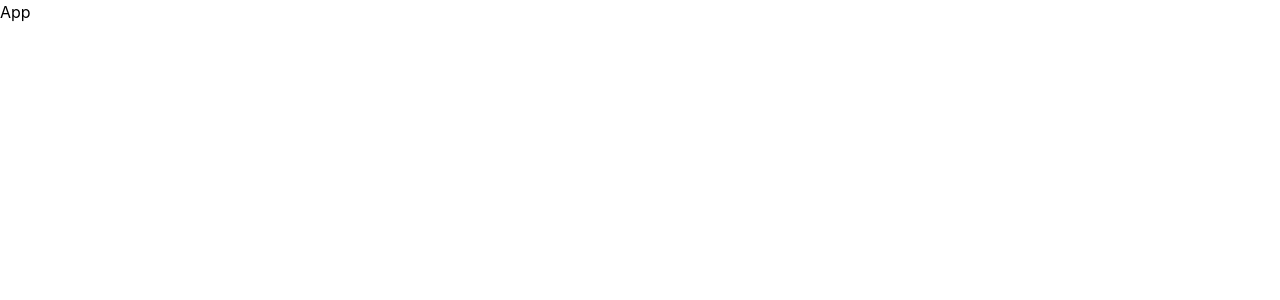
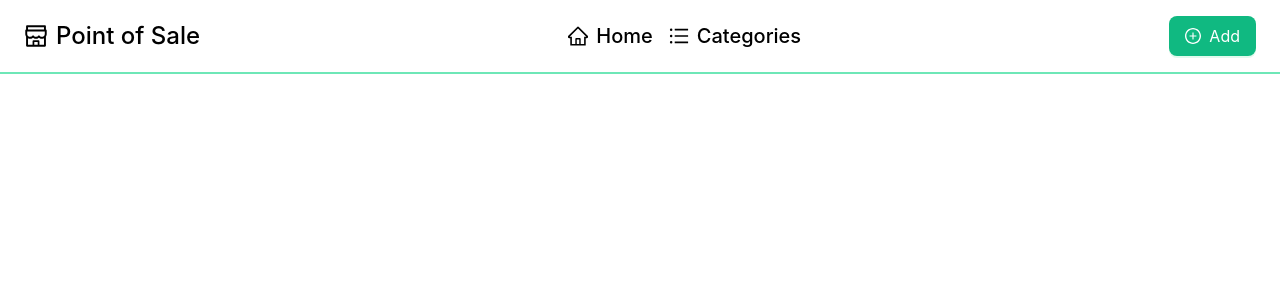
Before and after one commit to omar-sarfraz/Point-Of-Sale, a React (Vite) app: page / in a window 1280 px wide. Shown: the top 300 px of the page. Built offline with nearby package versions, Linux system fonts and the light colour scheme.

Commit message:
[Add] Navbar + Routing + Products list

```diff
--- a/package.json
+++ b/package.json
@@ -10,6 +10,7 @@
     "preview": "vite preview"
   },
   "dependencies": {
+    "@ant-design/icons": "^5.4.0",
     "antd": "^5.19.3",
     "react": "^18.3.1",
     "react-dom": "^18.3.1",
--- a/src/App.tsx
+++ b/src/App.tsx
@@ -1,5 +1,21 @@
+import { Routes, Route, BrowserRouter } from "react-router-dom";
+import Layout from "./Layout";
+import Home from "./pages/Home/Home";
+import { ConfigProvider } from "antd";
+import { emerald } from "tailwindcss/colors";
+
 const App = () => {
-    return <div>App</div>;
+    return (
+        <ConfigProvider theme={{ token: { colorPrimary: emerald[500] } }}>
+            <BrowserRouter>
+                <Routes>
+                    <Route path="/" element={<Layout />}>
+                        <Route path="home" element={<Home />} />
+                    </Route>
+                </Routes>
+            </BrowserRouter>
+        </ConfigProvider>
+    );
 };
 
 export default App;
--- /dev/null
+++ b/src/Layout.tsx
@@ -0,0 +1,13 @@
+import { Outlet } from "react-router-dom";
+import Navbar from "./components/Navbar";
+
+export default function Layout() {
+    return (
+        <div className="flex flex-col items-center">
+            <Navbar />
+            <div className="container">
+                <Outlet />
+            </div>
+        </div>
+    );
+}
--- /dev/null
+++ b/src/components/Navbar.tsx
@@ -0,0 +1,35 @@
+import {
+    HomeOutlined,
+    PlusCircleOutlined,
+    ShopOutlined,
+    UnorderedListOutlined,
+} from "@ant-design/icons";
+import { Button } from "antd";
+
+export default function Navbar() {
+    return (
+        <div className="w-full flex justify-between px-6 py-4 border-emerald-300 border-b-2 mb-10">
+            <div className="flex gap-2 items-center">
+                <ShopOutlined className="text-2xl" />
+                <h2 className="text-2xl font-medium">Point of Sale</h2>
+            </div>
+            <ul className="flex gap-4">
+                <div className="flex gap-2 items-center">
+                    <HomeOutlined className="text-xl" />
+                    <li className="text-xl font-medium">Home</li>
+                </div>
+                <div className="flex gap-2 items-center">
+                    <UnorderedListOutlined className="text-xl" />
+                    <li className="text-xl font-medium">Categories</li>
+                </div>
+            </ul>
+            <ul>
+                <li>
+                    <Button type="primary" size="large" icon={<PlusCircleOutlined />}>
+                        Add
+                    </Button>
+                </li>
+            </ul>
+        </div>
+    );
+}
--- /dev/null
+++ b/src/pages/Home/Home.tsx
@@ -0,0 +1,56 @@
+import { useEffect, useState } from "react";
+
+import { Card } from "antd";
+const { Meta } = Card;
+
+import { BASE_URL } from "../../utils/urls";
+const productsUrl = BASE_URL + "products";
+
+export type Product = {
+    id: string;
+    title: string;
+    price: string;
+    description: string;
+    category: string;
+    image: string;
+};
+
+export default function Home() {
+    const [products, setProducts] = useState<Product[]>();
+
+    useEffect(() => {
+        fetchProducts();
+    }, []);
+
+    const fetchProducts = async () => {
+        let response = await fetch(productsUrl);
+        let products = await response.json();
+        setProducts(products);
+    };
+
+    if (!products) return <div>Loading</div>;
+
+    return (
+        <div>
+            <div className="flex flex-wrap gap-4">
+                {products.map((product) => (
+                    <Card
+                        key={product.id}
+                        hoverable
+                        style={{ width: 340 }}
+                        className="flex-grow"
+                        cover={
+                            <img
+                                alt={product.title}
+                                src={product.image}
+                                className="w-60 h-60 object-contain p-6"
+                            />
+                        }
+                    >
+                        <Meta title={product.title} description={product.description} />
+                    </Card>
+                ))}
+            </div>
+        </div>
+    );
+}
--- /dev/null
+++ b/src/utils/urls.ts
@@ -0,0 +1 @@
+export const BASE_URL = "https://fakestoreapi.com/";
```
Also changed, not shown: 1 other file (tests, documents, lock files or other folders).
